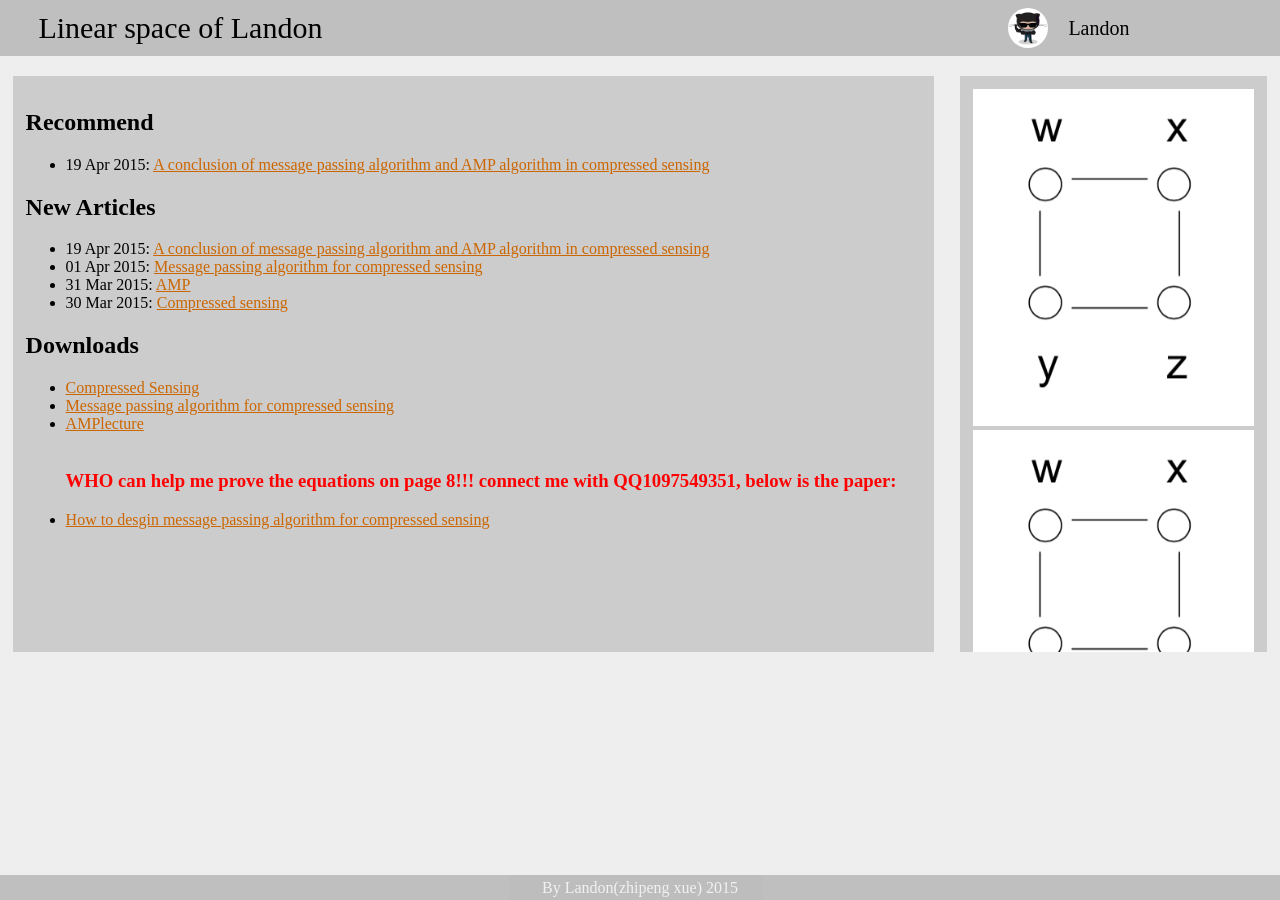
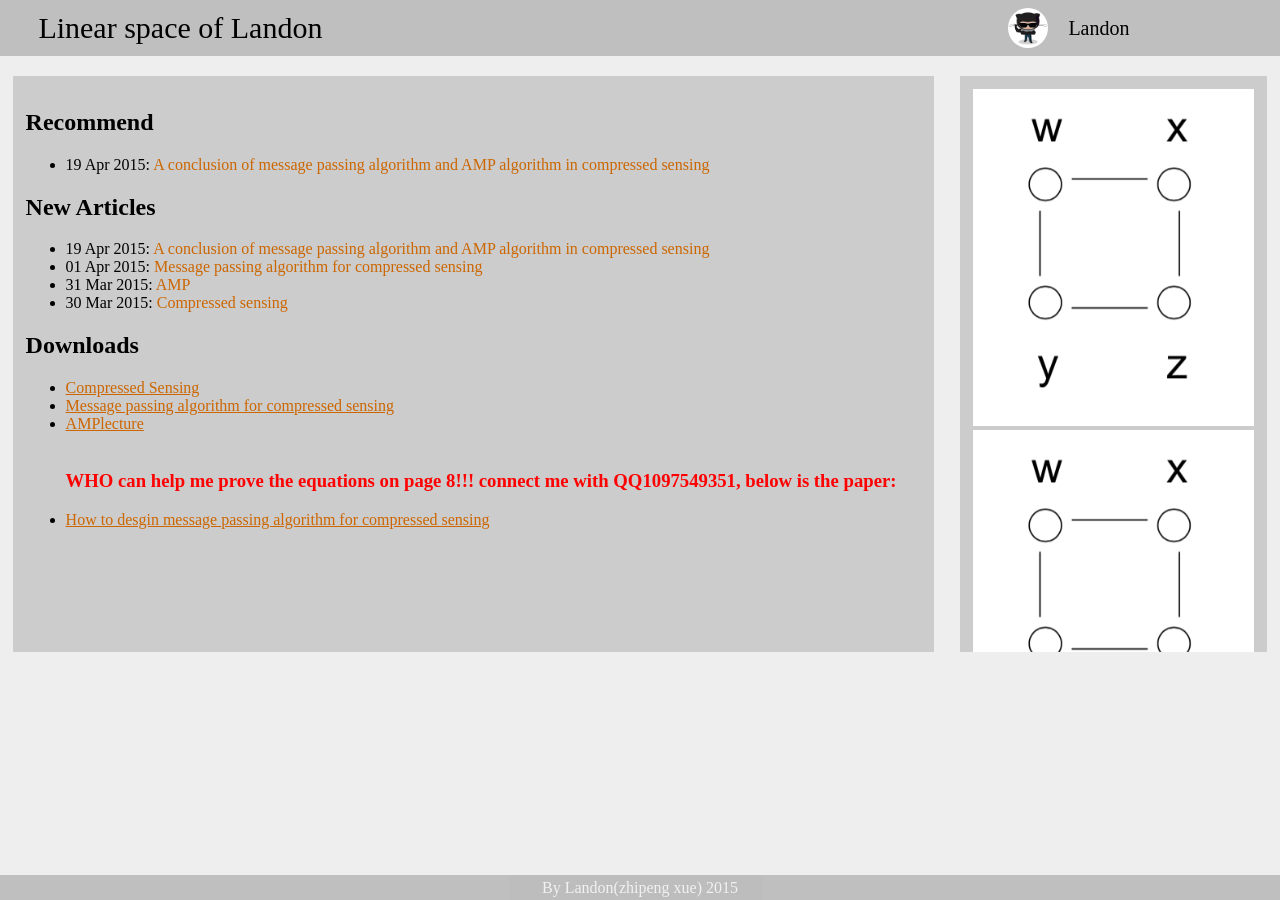
Before and after one commit to myworkstation/myworkstation.github.io, a Jekyll site: the page built from index.html, in a window 1280 px wide. Built offline with Jekyll 4.4.1, drawn with Linux system fonts in a browser that asks for light colours; nearby versions of some CDN libraries; library files that are not in the unit come from our copies.

```diff
--- a/index.html
+++ b/index.html
@@ -5,14 +5,14 @@
 <h2>Recommend</h2>
 <ul>
 	{% for post in site.tags.recommend %}
-	<li>{{ post.date | date_to_string }}: <a href="{{ site.baseurl }}{{ post.url }}">{{ post.title }}</a></li>
+	<li>{{ post.date | date_to_string }}: <a href="{{ site.baseurl }}{{ post.url }}" style="text-decoration: none;">{{ post.title }}</a></li>
 	{% endfor %}
 </ul>
 
 <h2>New Articles</h2>
 <ul>
 	{% for post in site.posts %}
-	<li>{{ post.date | date_to_string }}: <a href="{{ site.baseurl }}{{ post.url }}">{{ post.title }}</a></li>
+	<li>{{ post.date | date_to_string }}: <a href="{{ site.baseurl }}{{ post.url }}" style="text-decoration: none;">{{ post.title }}</a></li>
 	<!-- {{ post.excerpt }} -->
 	{% endfor %}
 </ul>
```
